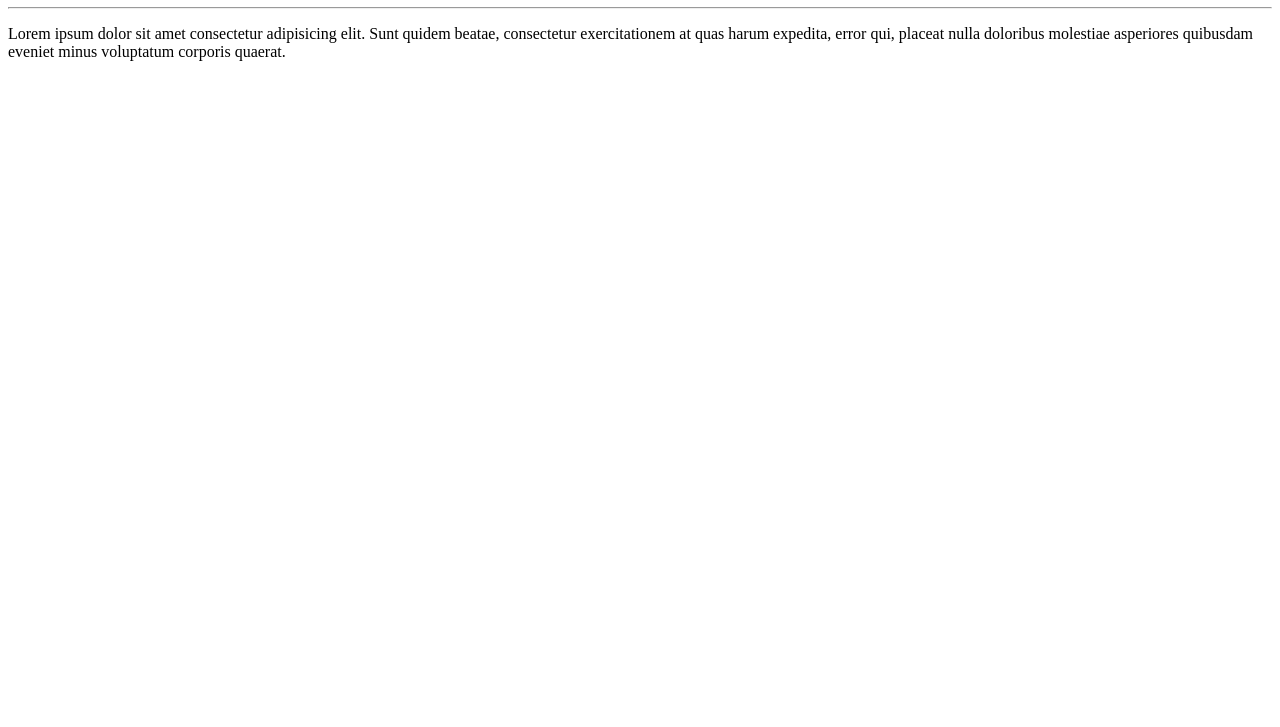
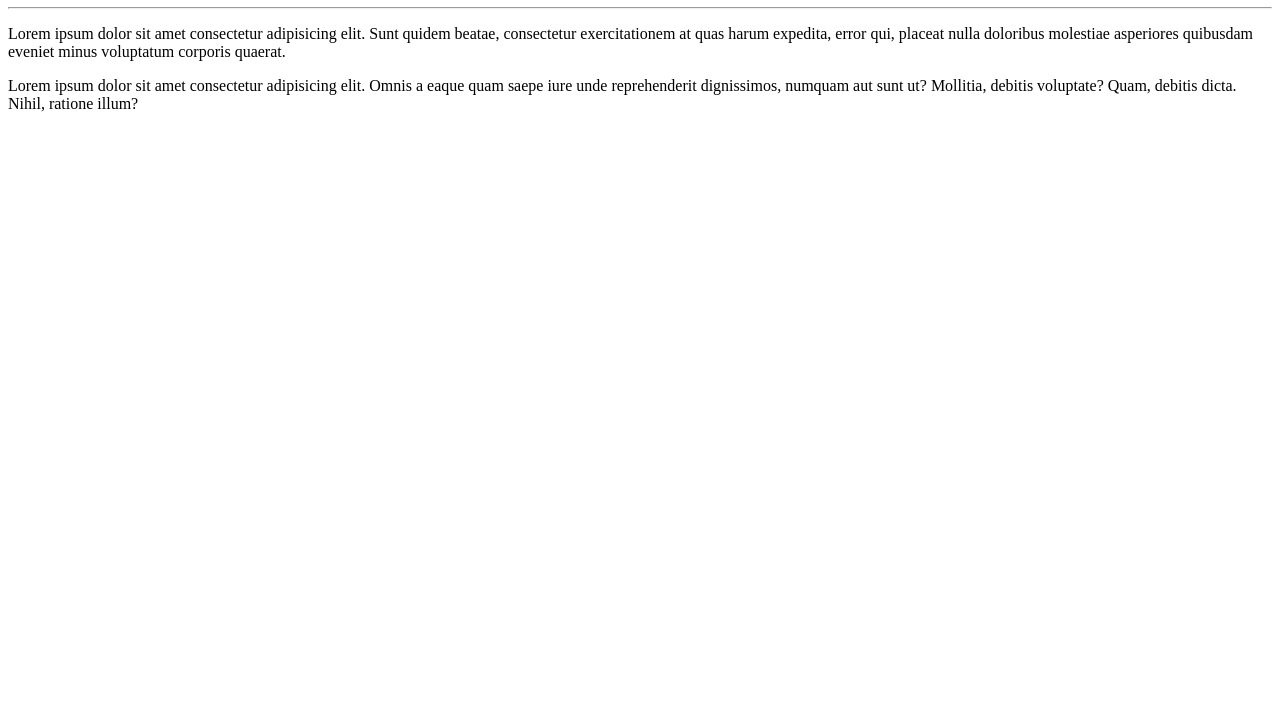
Before and after one commit to Dougln/Ola-Mundo, a plain HTML site: page SITE-EXEMPLO/index.html in a window 1280 px wide. Shown: the part 73-800 px from the top of the page. Drawn offline with Linux system fonts and the light colour scheme.

Commit message:
adicionei um paragráfo

```diff
--- a/SITE-EXEMPLO/index.html
+++ b/SITE-EXEMPLO/index.html
@@ -10,5 +10,6 @@
         </h1>
         <hr>
         <p>Lorem ipsum dolor sit amet consectetur adipisicing elit. Sunt quidem beatae, consectetur exercitationem at quas harum expedita, error qui, placeat nulla doloribus molestiae asperiores quibusdam eveniet minus voluptatum corporis quaerat.</p>
+        <p>Lorem ipsum dolor sit amet consectetur adipisicing elit. Omnis a eaque quam saepe iure unde reprehenderit dignissimos, numquam aut sunt ut? Mollitia, debitis voluptate? Quam, debitis dicta. Nihil, ratione illum?</p>
     </body>
 </html>
```
